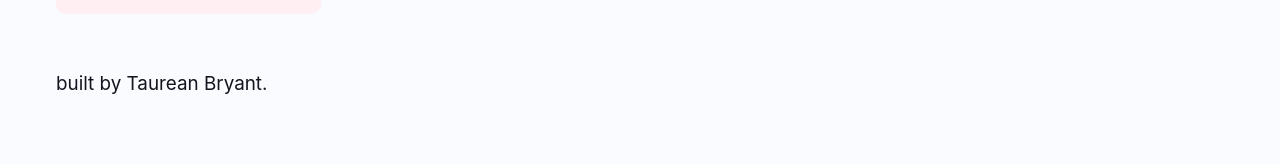
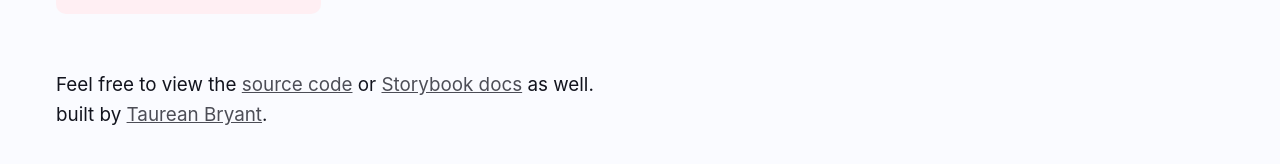
Before and after one commit to taurean/weatherbot, a React (Vite) app: page / in a window 1280 px wide. Shown: the part 480-644 px from the top of the page. Built offline with nearby package versions, Linux system fonts and the light colour scheme.

Commit message:
adding link to storybook + updated footer

```diff
--- a/src/App.css
+++ b/src/App.css
@@ -26,7 +26,7 @@ body {
   margin-right: var(--space-s);
 }
 
-.rootReadMeLink {
+.rootLink {
   display: inline-block;
   vertical-align: text-bottom;
   font-size: var(--step--1);
@@ -49,10 +49,11 @@ body {
 
 .rootFooter {
   padding-bottom: var(--space-xl);
+  line-height: 1.6;
 
-  a:focus {
-    outline: 1px solid currentColor;
-    outline-offset: var(--space-3xs);
+  .rootLink {
+    font-size: var(--step-0);
+    vertical-align: inherit;
   }
 }
 
--- a/src/App.tsx
+++ b/src/App.tsx
@@ -97,7 +97,7 @@ function App() {
         <span>
           <h1 className="rootHeadingTitle">Weatherbot</h1>
           <a
-            className="rootReadMeLink"
+            className="rootLink"
             href="https://github.com/taurean/weatherbot/blob/main/README.md"
             target="_blank"
           >
@@ -126,8 +126,27 @@ function App() {
         </section>
         <footer className="rootFooter">
           <p>
+            Feel free to view the{" "}
+            <a
+              className="rootLink"
+              href="http://github.com/taurean/weatherbot"
+              target="_blank"
+            >
+              source code
+            </a>{" "}
+            or{" "}
+            <a
+              className="rootLink"
+              href="http://weather-sb.taurean.work/"
+              target="_blank"
+            >
+              Storybook docs
+            </a>{" "}
+            as well.{" "}
+          </p>
+          <p>
             built by{" "}
-            <a href="https://taurean.work" target="_blank">
+            <a className="rootLink" href="https://taurean.work" target="_blank">
               Taurean Bryant
             </a>
             .
```
Also changed, not shown: 1 other file (tests, documents, lock files or other folders).
